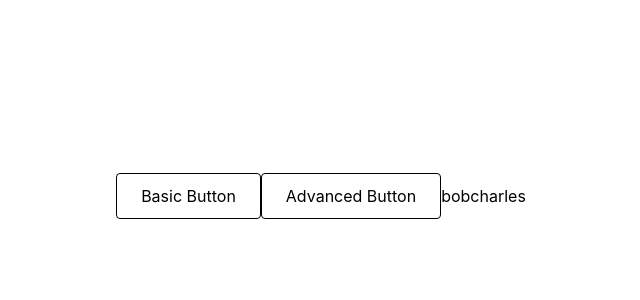
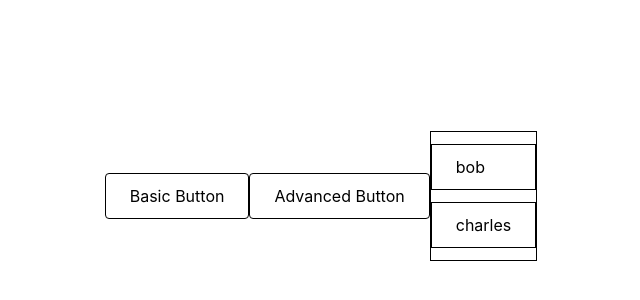
Before and after one commit to Spiro-001/react-essentials, a React (Create React App) app: page / in a window 1280 px wide. Shown: the part 204-504 px from the top of the page, without its empty margins (319-959 px from the left). Built offline with nearby package versions, Linux system fonts and the light colour scheme; the HTML template or start-up script is replaced by a standard one.

Commit message:
handle function callback

```diff
--- a/src/App.tsx
+++ b/src/App.tsx
@@ -1,4 +1,4 @@
-import { useRef } from "react";
+import React, { useRef } from "react";
 import { AdvanceButton } from "./react-essentials/Buttons/AdvanceButtons/AdvanceButton";
 import { BasicButton } from "./react-essentials/Buttons/SimpleButtons/BasicButton";
 import "./App.css";
@@ -20,8 +20,8 @@ function App() {
     console.log("Basic Button");
   };
 
-  const handleListA = () => {
-    console.log(1);
+  const handleListA = (e: any, manageList?: any, list?: Record<any, any>) => {
+    manageList({ 1: "dog", 2: "cat" });
   };
 
   return (
--- a/src/react-essentials/Lists/BasicList/BasicList.css
+++ b/src/react-essentials/Lists/BasicList/BasicList.css
@@ -0,0 +1,12 @@
+.basic-list {
+    display: flex;
+    flex-direction: column;
+    padding: 12px 0px;
+    gap: 12px 0px;
+    border: 1px solid black;
+}
+
+.list-item {
+    padding: 12px 24px;
+    border: 1px solid black;
+}
--- a/src/react-essentials/Lists/BasicList/BasicList.tsx
+++ b/src/react-essentials/Lists/BasicList/BasicList.tsx
@@ -1,29 +1,40 @@
 import { useState } from "react";
+import "./BasicList.css";
 
 type BasicListProp = {
   bStyle?: Record<string, string>;
-  onClick(): void;
-  listObjectsProp: Record<number, string>;
+  onClick(
+    event: any,
+    manageList: React.Dispatch<React.SetStateAction<Record<number, string>>>,
+    list: Record<number, string>
+  ): void;
+  listObjectsProp?: Record<number, string>;
   children?: React.ReactNode;
 };
 
 export const BasicList = ({
   bStyle,
   onClick,
-  listObjectsProp,
+  listObjectsProp = {},
   children,
 }: BasicListProp) => {
   const [listObjects, setListObjects] =
     useState<Record<number, string>>(listObjectsProp);
+
   const lClick = (element: React.MouseEvent<HTMLDivElement>) => {
-    return onClick();
+    return onClick(element, setListObjects, listObjects);
   };
+
   return (
-    <div style={bStyle} onClick={lClick} className="basic-list">
+    <div style={bStyle} className="basic-list">
       {children
         ? children
         : Object.keys(listObjects).map((order) => {
-            return <span>{listObjects[parseInt(order)]}</span>;
+            return (
+              <span onClick={lClick} className="list-item">
+                {listObjects[parseInt(order)]}
+              </span>
+            );
           })}
     </div>
   );
```
